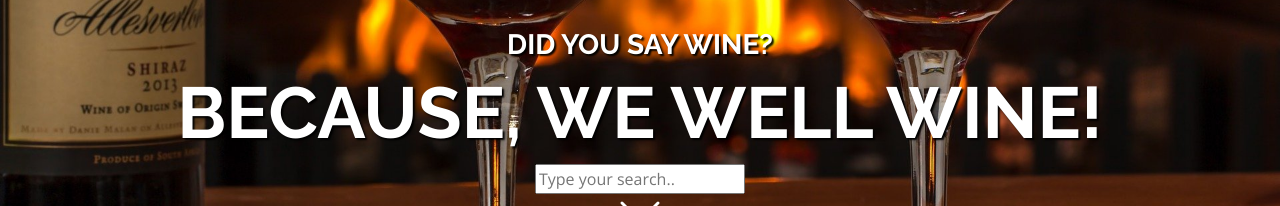
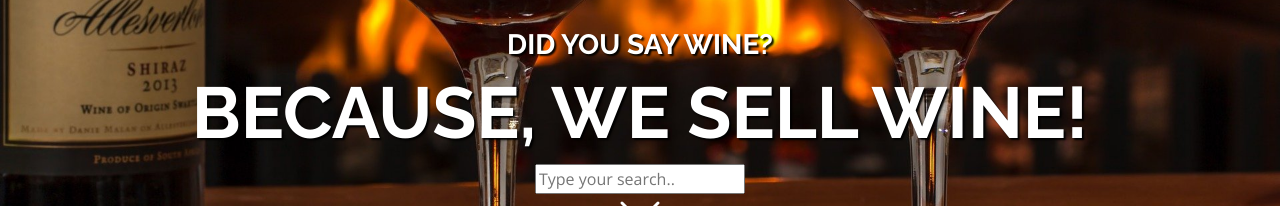
Before and after one commit to mykellner/webshop-styx, a Vue app: page / in a window 1280 px wide. Shown: the part 244-450 px from the top of the page. Built offline with nearby package versions, Linux system fonts and the light colour scheme.

Commit message:
spelling fixed

```diff
--- a/src/components/JumboTron.vue
+++ b/src/components/JumboTron.vue
@@ -6,7 +6,7 @@
                         <h3 class="mt-5 pt-5 text-white">
                             Did you say wine?
                         </h3>
-                        <h1 class="text-white">Because, we well wine!</h1>
+                        <h1 class="text-white">Because, we sell wine!</h1>
 
                         <!-- smooth scroll to rubik section -->
                          <input type="text" placeholder="Type your search.." class="searchfield">
```
